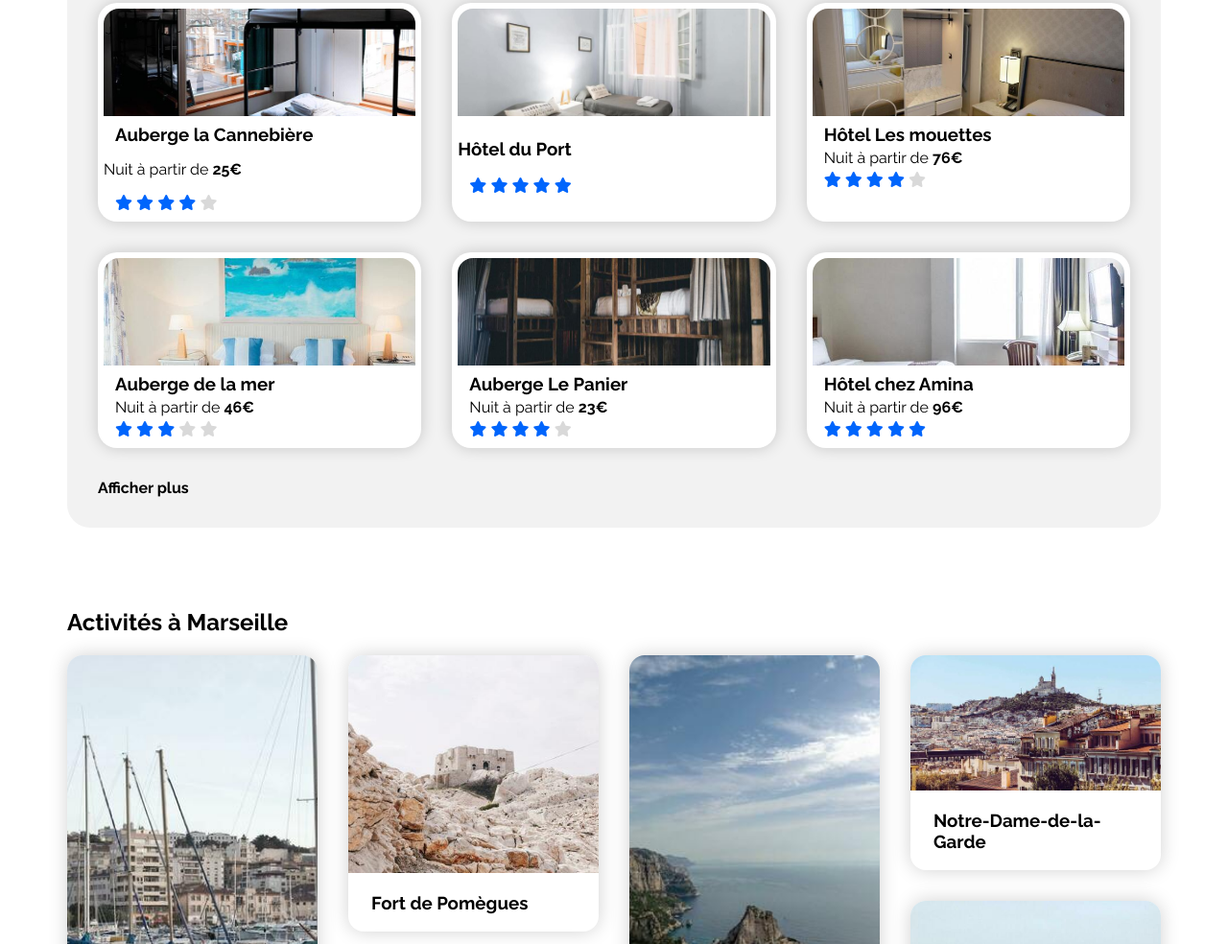
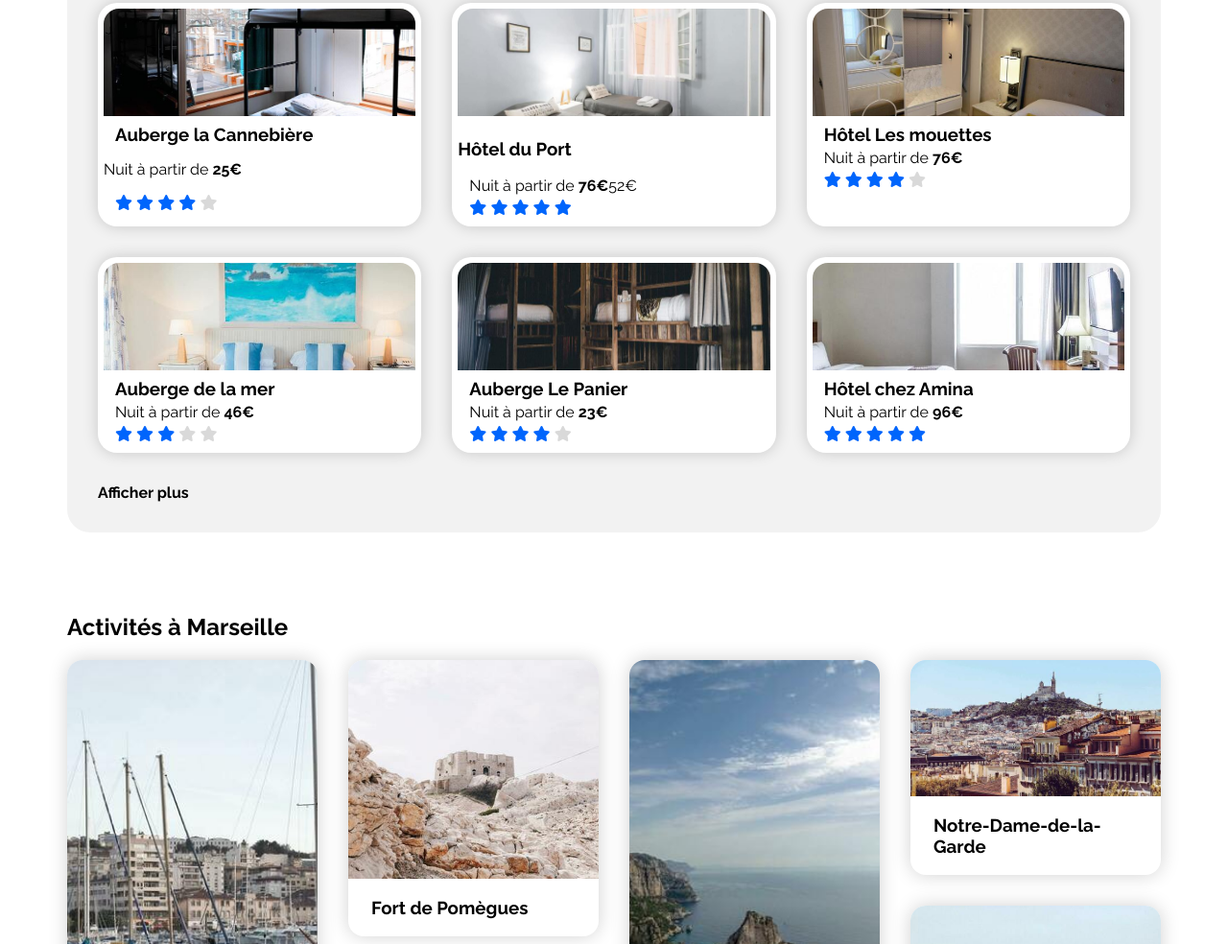
Before and after one commit to Ludescm/LucasDescamps_2_24012021, a plain HTML site: page index.html in a window 1280 px wide. Shown: the part 833-1817 px from the top of the page at 96% size. Drawn offline with Linux system fonts and the light colour scheme.

Commit message:
dernieres retouches

```diff
--- a/index.html
+++ b/index.html
@@ -109,6 +109,7 @@
                             <h3 class="hostinMainCardFigureCaptionTitle">Hôtel du Port</h3>
                         </figcaption>
                     </figure>
+                    <p class="hostingMainCardDesc">Nuit à partir de <strong class="hostingMainCardDescPrice">76€</strong>52€</p>
                     <div class="hostingMainCardGrade">
                         <i class="hostingMainCardGradeIcon fas fa-star" data-active="true"></i>
                         <i class="hostingMainCardGradeIcon fas fa-star" data-active="true"></i>
```
